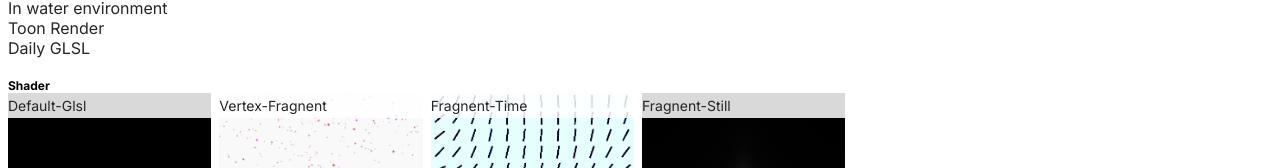
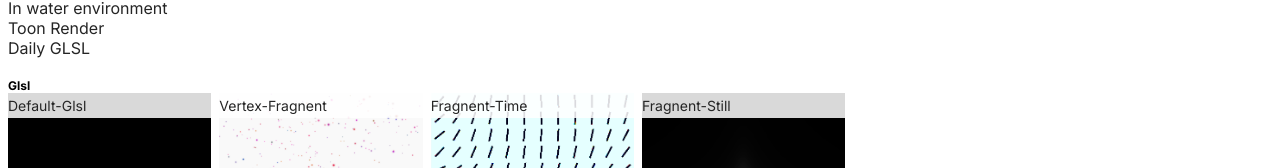
Before and after one commit to tomlim2/study-in-graphics, a Next.js app: page / in a window 1280 px wide. Shown: the part 176-344 px from the top of the page. Built offline with nearby package versions, Linux system fonts and the light colour scheme; no server answers.

Commit message:
Fix: Rename shader category name

```diff
--- a/components/sections/home/homeContentLists.js
+++ b/components/sections/home/homeContentLists.js
@@ -49,7 +49,7 @@ export const inProgressList = [
 
 export const historyList = [
   {
-    categoryName: "Shader",
+    categoryName: "Glsl",
     urlList: [
       {
         name: "Default-Glsl",
```
